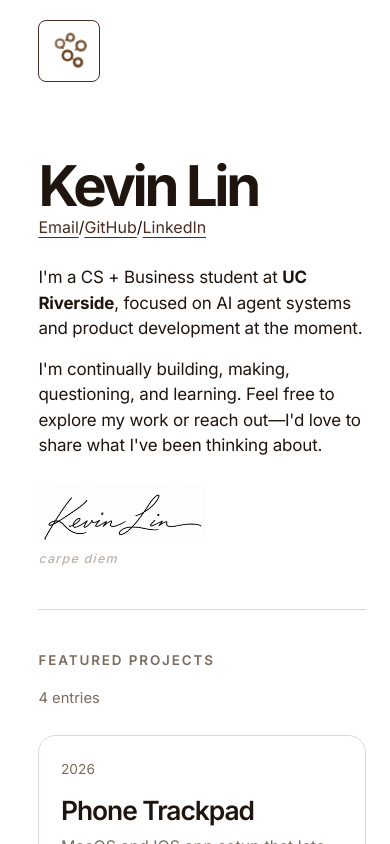
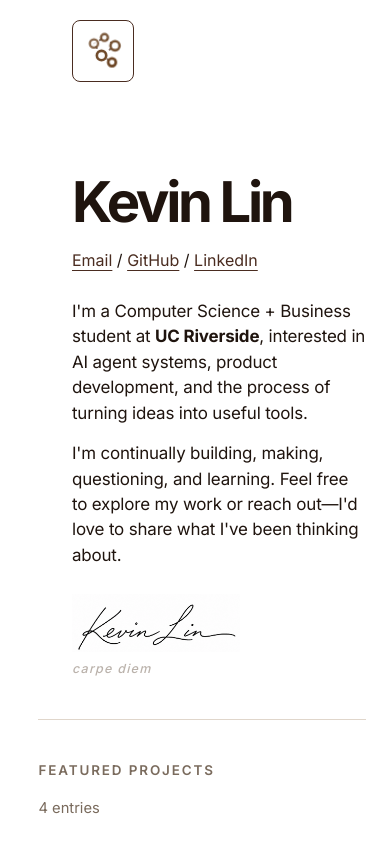
Before and after one commit to kevinjylin/kevinjylin.dev, a Next.js app: page / in a window 390 px wide. Shown: the top 844 px of the page. Built offline with nearby package versions, Linux system fonts and the light colour scheme.

Commit message:
spacing + wording

```diff
--- a/src/app/globals.css
+++ b/src/app/globals.css
@@ -96,7 +96,7 @@ a {
 
 .site-icon {
   display: inline-block;
-  margin-bottom: 6rem;
+  margin-bottom: 7.5rem;
   border: 1.5px solid var(--accent);
   border-radius: 8px;
   padding: 6px;
@@ -174,6 +174,10 @@ a {
   max-width: 72rem;
 }
 
+.intro-offset {
+  margin-left: clamp(2.5rem, 6vw, 5.75rem);
+}
+
 .intro {
   max-width: 64rem;
   padding-bottom: 3rem;
@@ -208,6 +212,11 @@ a {
   font-weight: 700;
   letter-spacing: -0.06em;
   line-height: 1.02;
+}
+
+.intro-links {
+  display: block;
+  margin-top: 1.1rem;
 }
 
 .intro-kicker {
@@ -434,8 +443,12 @@ a {
     padding-left: 2.4rem;
   }
 
+  .intro-offset {
+    margin-left: 2.1rem;
+  }
+
   .site-icon {
-    margin-bottom: 4.25rem;
+    margin-bottom: 5.25rem;
   }
 
   .agent-graph {
--- a/src/app/page.tsx
+++ b/src/app/page.tsx
@@ -9,6 +9,7 @@ export default async function Home() {
   return (
     <main className="page-shell">
       <div className="page-frame">
+        <div className="intro-offset">
           <Link href="/" className="site-icon" aria-label="Home">
             <svg
               className="agent-graph"
@@ -33,11 +34,11 @@ export default async function Home() {
             <h1>Kevin Lin</h1>
             <nav className="intro-links" aria-label="Intro links">
               <a href="mailto:kevinjylin@gmail.com">Email</a>
-            <span>/</span>
+              <span> / </span>
               <a href="https://github.com/kevinjylin" rel="noreferrer" target="_blank">
                 GitHub
               </a>
-            <span>/</span>
+              <span> / </span>
               <a href="https://www.linkedin.com/in/kevinjylin/" rel="noreferrer" target="_blank">
                 LinkedIn
               </a>
@@ -45,8 +46,8 @@ export default async function Home() {
 
             <div className="intro-copy">
               <p>
-              I&apos;m a CS + Business student at <strong>UC Riverside</strong>, focused on
-              AI agent systems and product development at the moment.
+                I&apos;m a Computer Science + Business student at <strong>UC Riverside</strong>, interested in
+                AI agent systems, product development, and the process of turning ideas into useful tools.
               </p>
               <p>
                 I&apos;m continually building, making, questioning, and learning. Feel free to
@@ -66,6 +67,7 @@ export default async function Home() {
               <p>carpe diem</p>
             </div>
           </section>
+        </div>
 
         <section className="section" aria-labelledby="projects-heading">
           <div className="section-heading">
```
Lines whose indentation alone changed are shown as unchanged.
